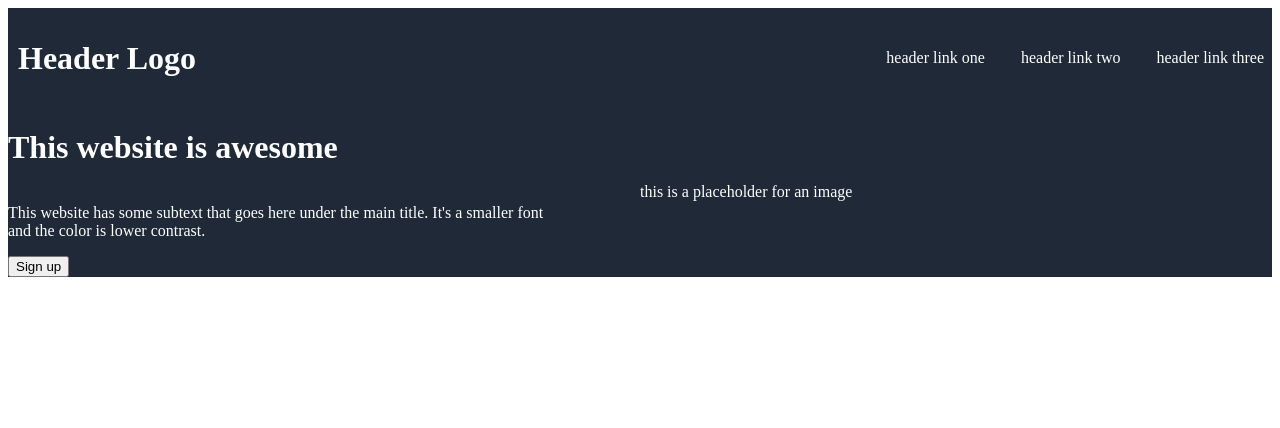
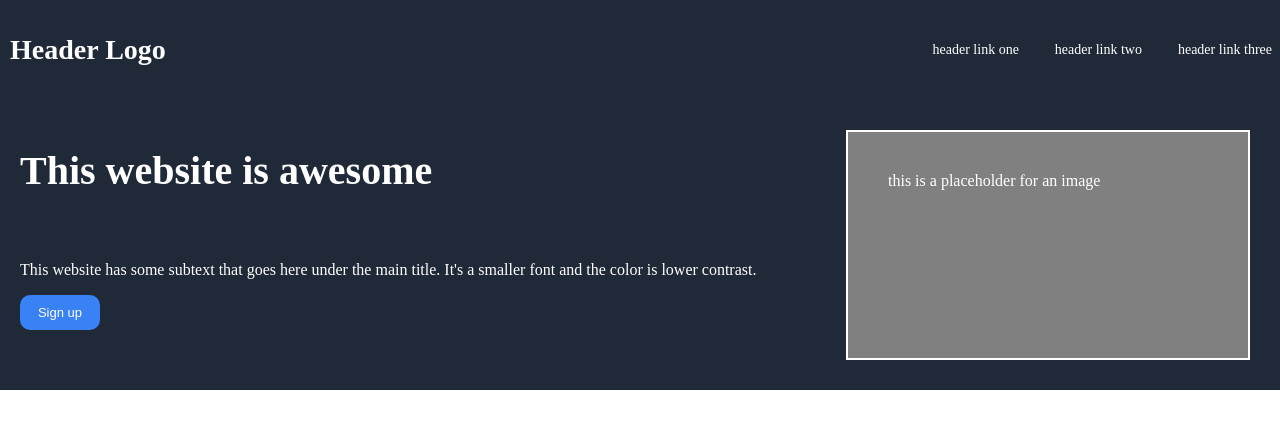
Before and after one commit to zelimss/odin-landing-page, a plain HTML site: page index.html in a window 1280 px wide. Drawn offline with Linux system fonts and the light colour scheme.

Commit message:
Mostly set up hero portion
Set up placeholder to the right, and got the alignment down on the rest of that content

```diff
--- a/index.html
+++ b/index.html
@@ -26,9 +26,9 @@
             </div>
             <div class="top_text">
                 <p>This website has some subtext that goes here under the main title. It's a smaller font and the color is lower contrast.</p>
-            </div>
-            <div class="signup_button">
-                <button>Sign up</button>
+                <div class="signup_button">
+                    <button>Sign up</button>
+                </div>
             </div>
         </div>
         <div class="placeholder">this is a placeholder for an image</div>
--- a/style.css
+++ b/style.css
@@ -1,3 +1,8 @@
+html, body {
+    margin: 0;
+    padding: 0;
+}
+
 .full_header {
     background-color: #1F2937;
     display: flex;
@@ -9,6 +14,7 @@
 .header {
     color: white;
     padding: 10px;
+    font-size: 14px;
 }
 
 .header_links ul {
@@ -16,7 +22,7 @@
     margin: 0;
     padding: 0;
     display: flex;
-    font-size: 16px;
+    font-size: 14px;
 }
 
 .header_links li {
@@ -35,30 +41,52 @@
 .main_content {
     background-color: #1F2937;
     display: flex;
+    height: 290px;
 }
 
 .left_content {
     display: flex;
     flex-direction: column;
     flex: 1;
+    margin: 10px;
 }
 
 .top_header {
     flex: 1;
     color: white;
+    font-size: 20px;
+    margin-bottom: -20px;
+    padding: 10px;
 }
 
 .top_text {
+    display: flex;
+    flex-direction: column;
     flex: 1;
     color: white;
+    font-size: 16px;
+    padding: 10px;
+    align-items: left;
 }
 
 .placeholder {
     flex: 1;
     padding: 75px;
     color: white;
+    background-color: grey;
+    border: 2px solid white;
+    margin: 30px;
+    padding: 40px;
+    max-width: 25%;
 }
 
-.signup_button {
-
+.signup_button button {
+    background-color: #3882F6;
+    border: none;
+    color: white;
+    padding: 10px;
+    width: 80px;
+    border-radius: 10px;
+    font-size: 13px;
+    justify-content: left;
 }
```
